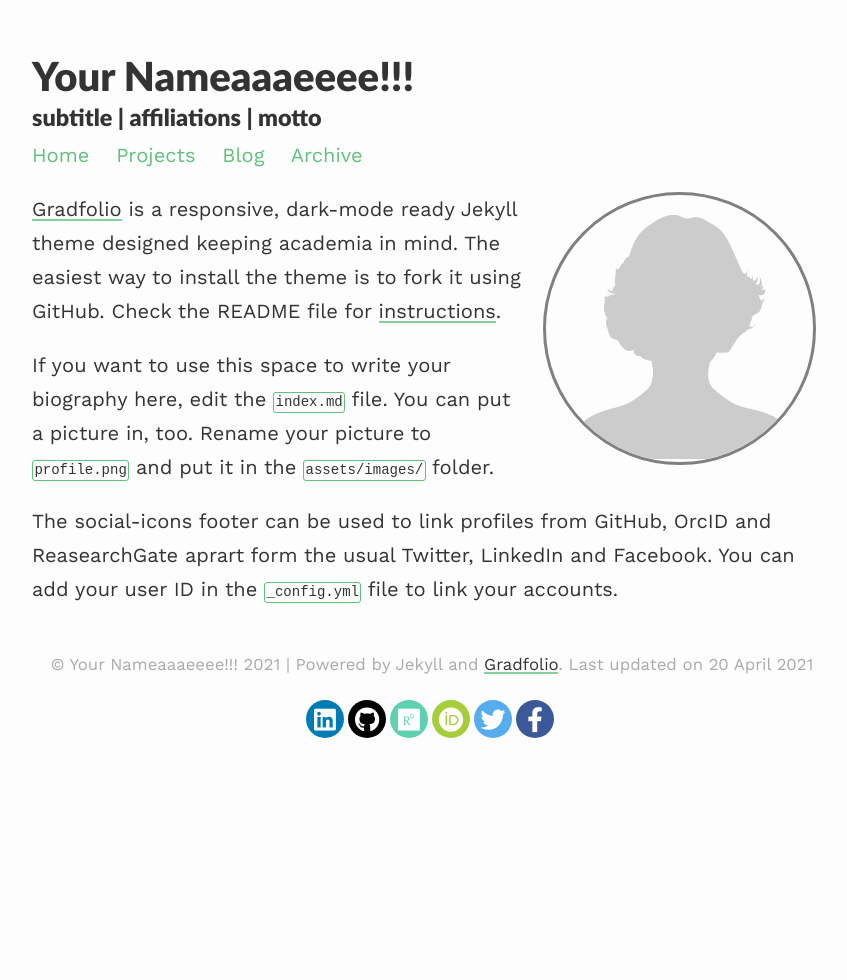
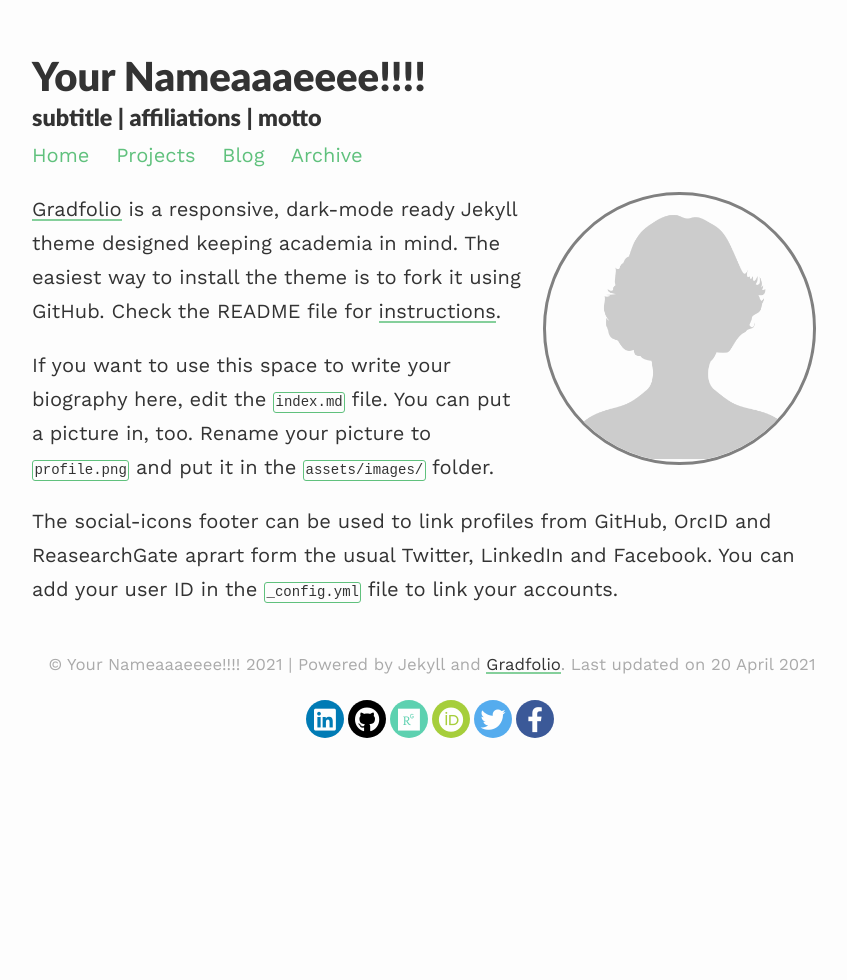
Before and after one commit to davbree/important-wallaby, a Jekyll site: the page built from index.md, in a window 1280 px wide. Shown: the whole page, without its empty margins (208-1055 px from the left). Built offline with Jekyll 4.4.1, drawn with Linux system fonts in a browser that asks for light colours; nearby versions of some CDN libraries.

```diff
--- a/_config.yml
+++ b/_config.yml
@@ -1,4 +1,4 @@
-title: Your Nameaaaeeee!!!
+title: Your Nameaaaeeee!!!!
 description: subtitle | affiliations | motto
 baseurl: ''
 url: ''
```
